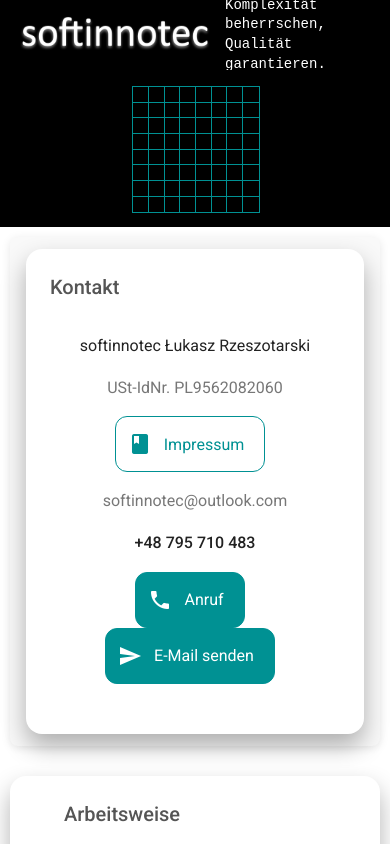
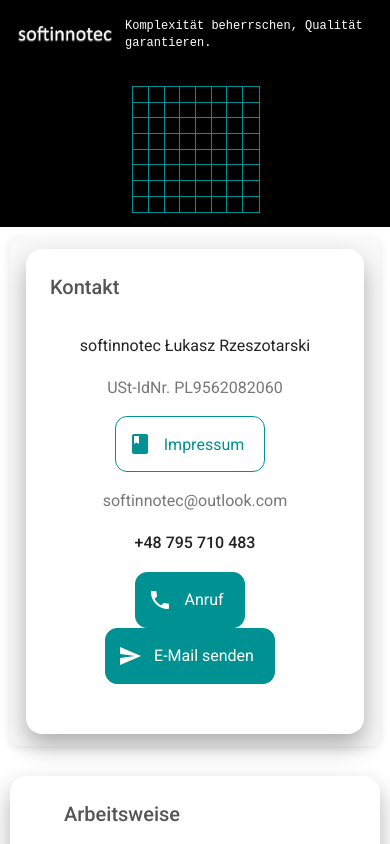
Before and after one commit to sievemaker/softinnotec-webpage-app, an Angular app: page / in a window 390 px wide. Built offline with nearby package versions, Linux system fonts and the light colour scheme.

Commit message:
layout fix

```diff
--- a/src/app/banner/banner.component.sass
+++ b/src/app/banner/banner.component.sass
@@ -24,6 +24,8 @@
     padding: 15px
     min-height: 70px // Larger height on small screens
     .app-name
-      font-size: 14px // Reduce font size for smaller screens
+      font-size: 12px // Reduce font size for smaller screens
       white-space: normal // Allow text to wrap on smaller screens
       word-wrap: break-word // Ensure long words break and wrap properly
+    .logo
+      width: 100px // Reduce font size for smaller screens
```
